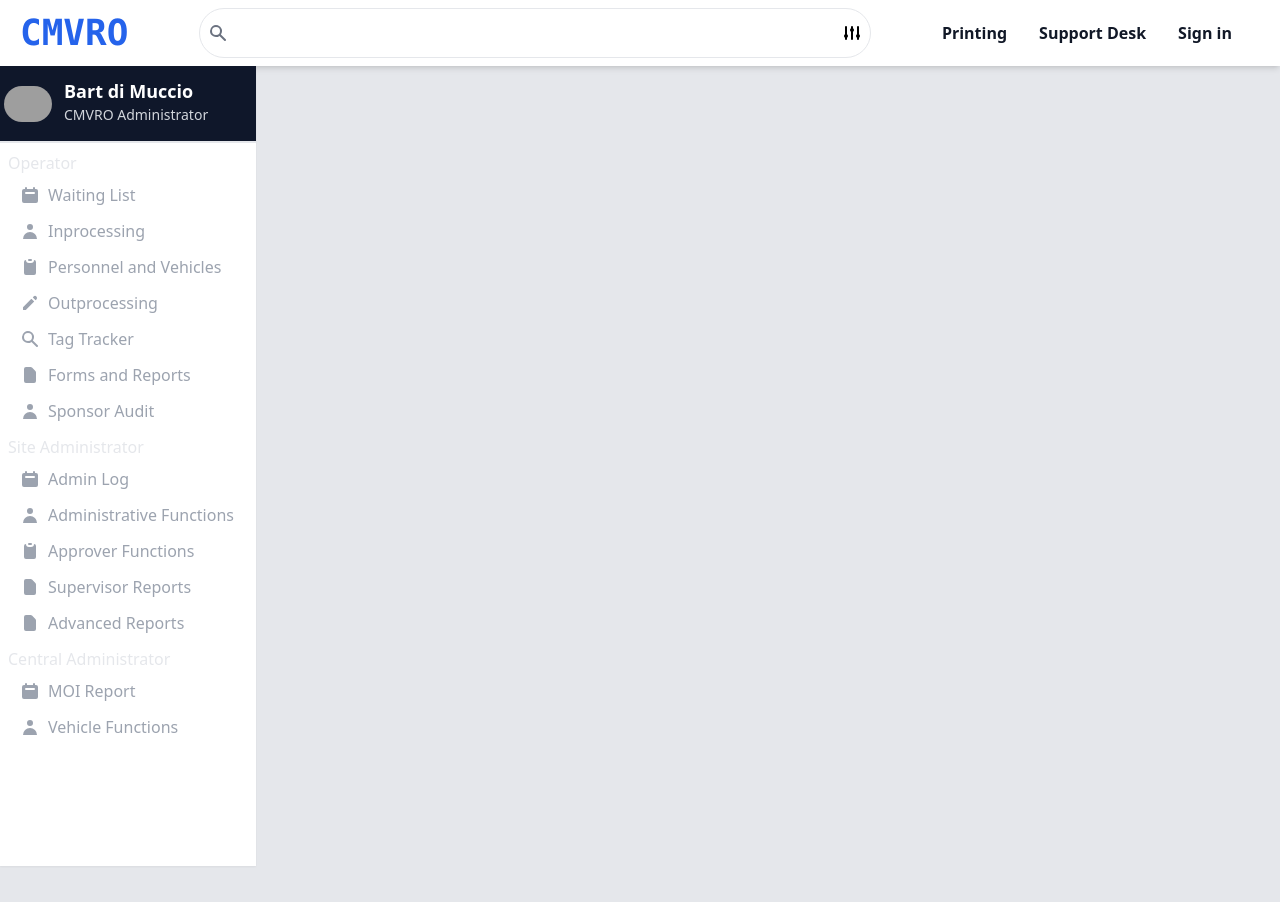
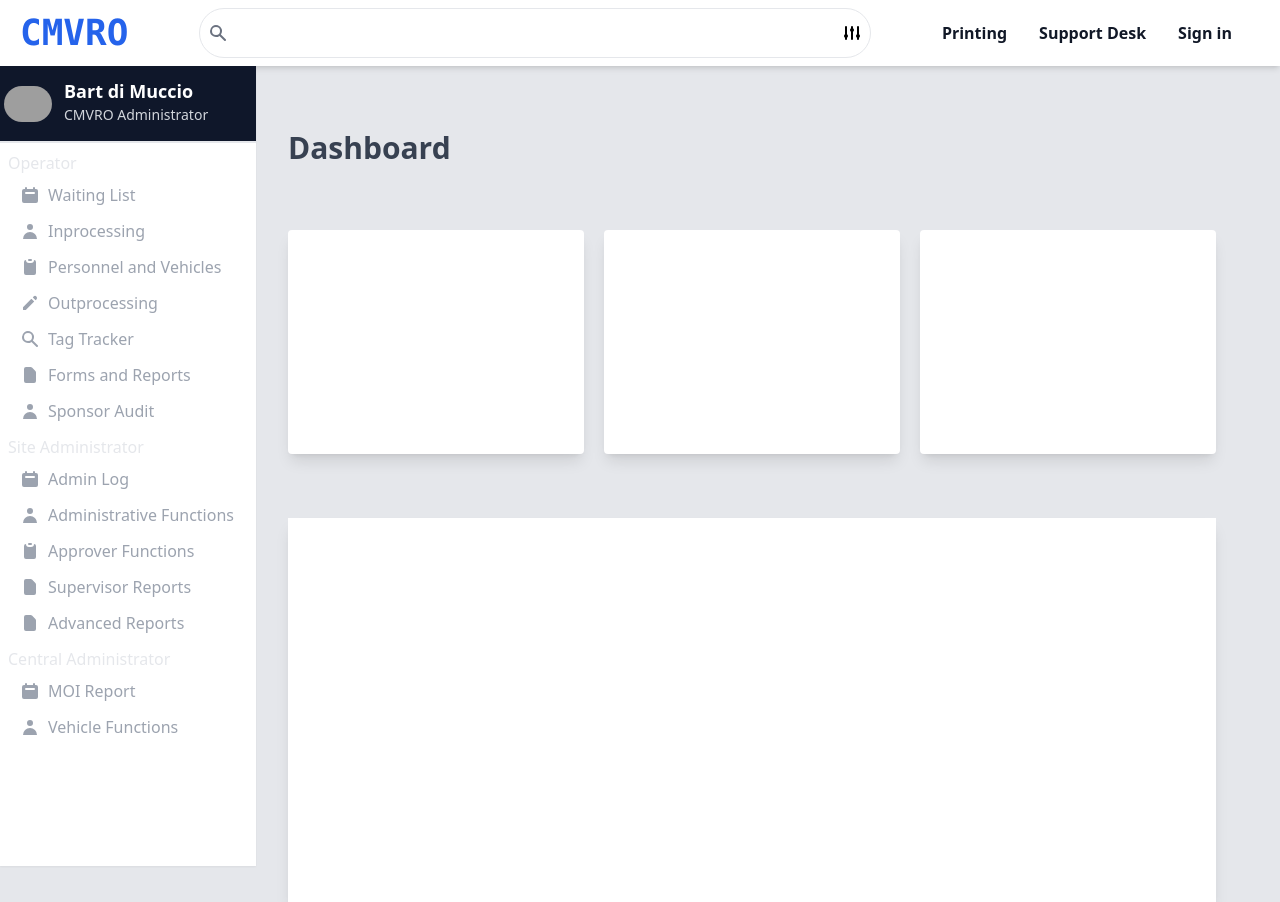
Before and after one commit to ccavalleri/cmvro, a Next.js app: page / in a window 1280 px wide. Before the commit the page ends 800 px from the top, so only its background shows below. Built offline with nearby package versions, Linux system fonts and the light colour scheme; grey boxes are pictures that could not be loaded.

Commit message:
building a basic body component

```diff
--- a/components/Body.js
+++ b/components/Body.js
@@ -1,4 +1,13 @@
 export default function Body() {
-  return (<div></div>
-      );
+  return (
+    <div>
+      <p className="text-gray-700 text-3xl mb-16 font-bold">Dashboard</p>
+      <div className="grid lg:grid-cols-3 gap-5 mb-16">
+        <div className="rounded bg-white h-56 shadow-lg"></div>
+        <div className="rounded bg-white h-56 shadow-lg"></div>
+        <div className="rounded bg-white h-56 shadow-lg"></div>
+      </div>
+      <div className="grid col-1 bg-white h-96 shadow-lg"></div>
+    </div>
+  );
 }
--- a/pages/index.js
+++ b/pages/index.js
@@ -4,7 +4,7 @@ import Body from '../components/Body';
 import SideBar from '../components/SideBar';
 import { Transition } from '@headlessui/react';
 
-export default function Home({children}) {
+export default function Home({ children }) {
   const [showNav, setShowNav] = useState(true);
   const [isMobile, setIsMobile] = useState(false);
 
@@ -48,7 +48,7 @@ export default function Home({children}) {
           showNav && !isMobile ? 'pl-56' : ''
         }`}
       >
-        <div className="px-4 md:px-16">{children}</div>
+        <div className="px-4 md:px-16"><Body/></div>
       </main>
     </div>
   );
```
